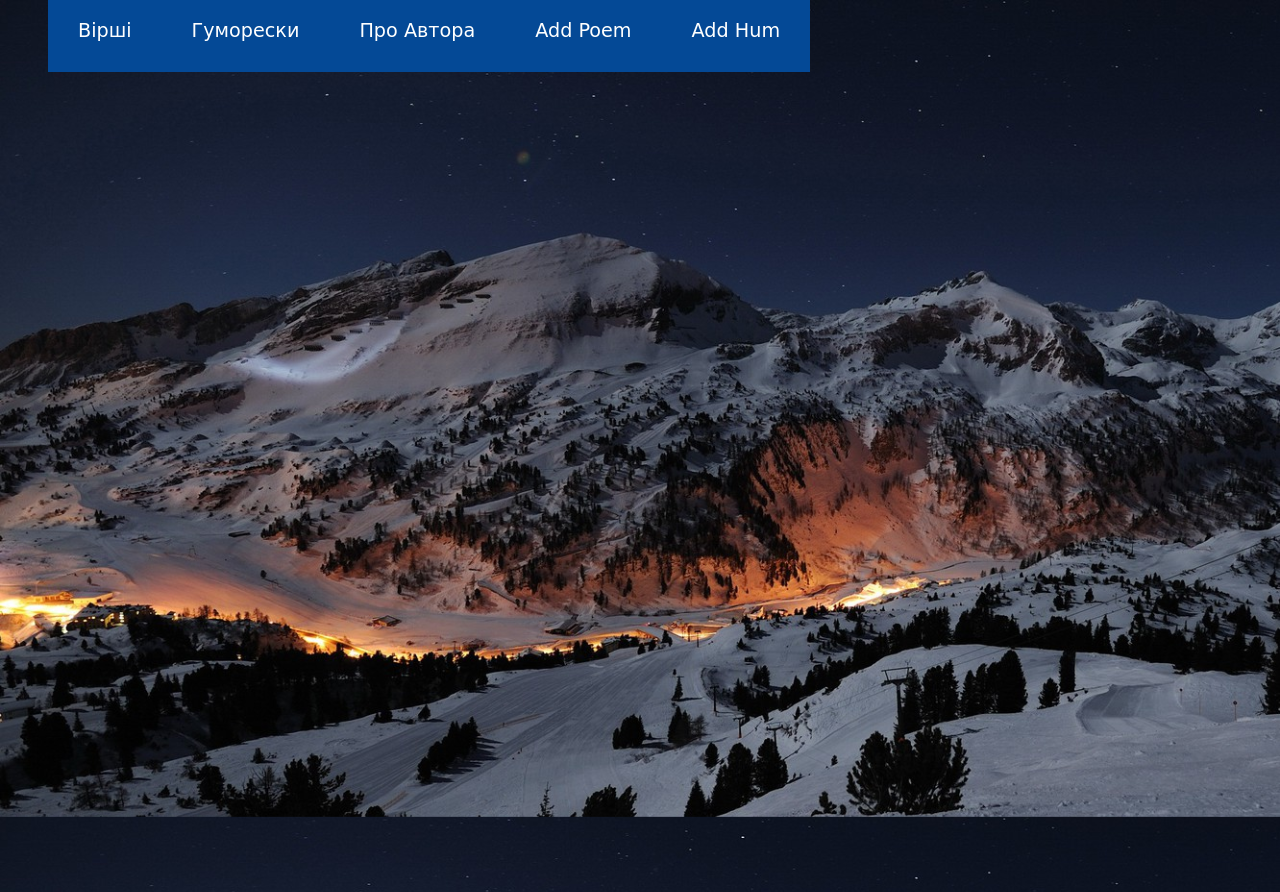
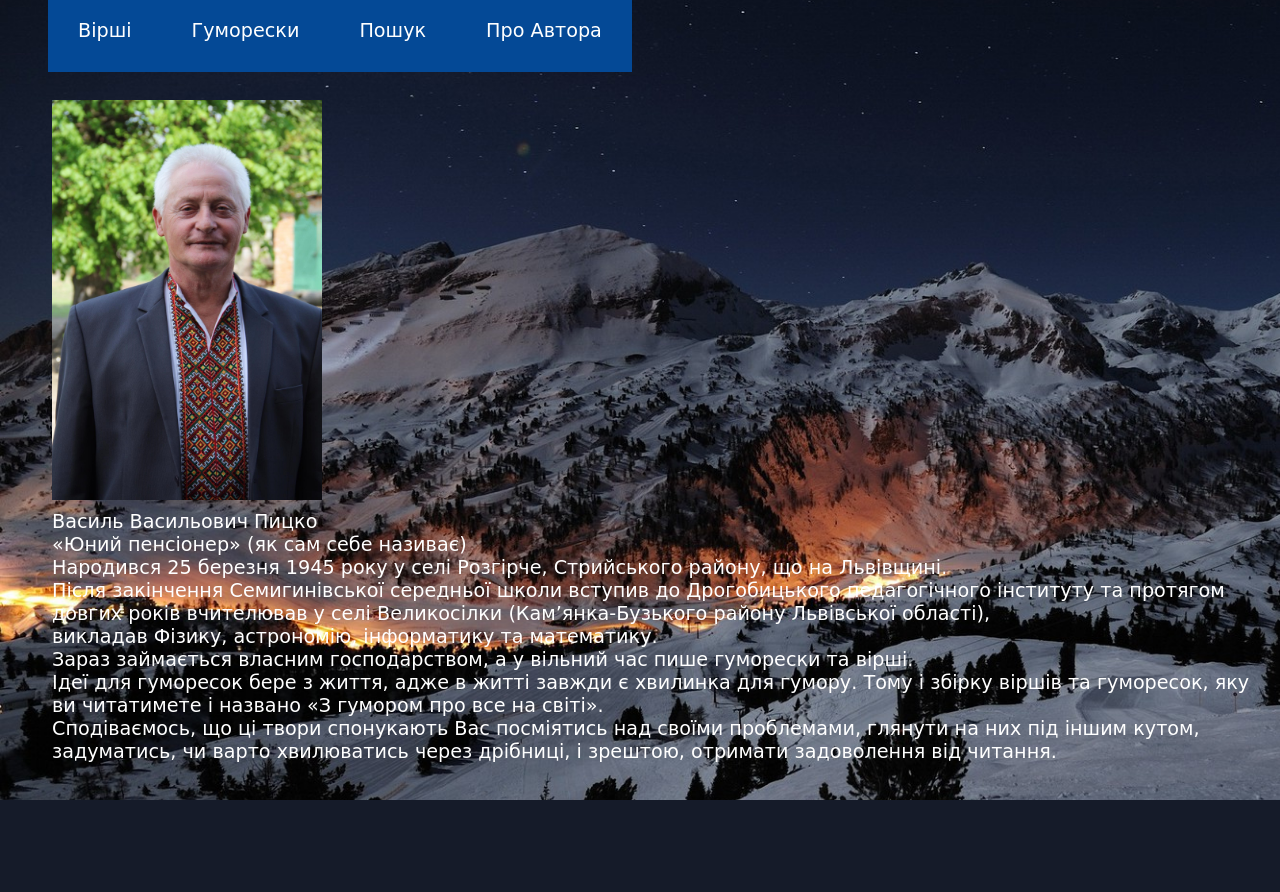
Before and after one commit to SLDem/z-humorom-pro-vse-na-sviti, a Flask app: page / in a window 1280 px wide. After the commit the page ends 800 px from the top, so only its background shows below. Run offline with Flask 2, Linux system fonts and the light colour scheme; some libraries are stand-ins or nearby versions.

Commit message:
Fixed pagination, filled the database with poems and humoresques, added data to the 'about' page and added a search tab

```diff
--- a/app/routes.py
+++ b/app/routes.py
@@ -1,13 +1,13 @@
 from flask import redirect, render_template, url_for, request
 from app import app, db
-from app.forms import PoemForm, HumoresqueForm
+from app.forms import PoemForm, HumoresqueForm, SearchForm
 from app.models import Poem, Humoresque
 
 
 @app.route('/')
 @app.route('/about')
 def about():
-    return render_template('about.html', title='Про Автора')
+    return render_template('about.html', title='З Гумором Про Все На Світі')
 
 
 @app.route('/poems/<int:page_num>')
@@ -22,6 +22,17 @@ def humoresques(hum_page_num):
     return render_template('humoresques.html', title='Гуморески',  humoresques=humoresques)
 
 
+@app.route('/search', methods=['GET', 'POST'])
+def search():
+    form = SearchForm()
+    if form.validate_on_submit():
+        poems = Poem.query.filter(Poem.title.like('%' + form.search_field.data + '%'))
+        humoresques = Humoresque.query.filter(Humoresque.title.like('%' + form.search_field.data + '%'))
+        return render_template('search.html', poems=poems, humoresques=humoresques, form=form, title='Пошук')
+    return render_template('search.html', form=form, title='Пошук')
+
+
+# adding and deleting content
 @app.route('/add_poem', methods=['POST', 'GET'])
 def add_poem():
     form = PoemForm()
@@ -42,3 +53,19 @@ def add_humoresque():
         db.session.commit()
         return redirect(url_for('add_humoresque'))
     return render_template('add_humoresque.html', title="Add humoresque", form=form)
+
+
+@app.route('/delete_poem/<int:poem_id>')
+def del_poem(poem_id):
+    poem = Poem.query.filter_by(id=poem_id).first_or_404()
+    db.session.delete(poem)
+    db.session.commit()
+    return redirect(url_for('about'))
+
+
+@app.route('/delete_hum/<int:hum_id>')
+def del_hum(hum_id):
+    hum = Humoresque.query.filter_by(id=hum_id).first_or_404()
+    db.session.delete(hum)
+    db.session.commit()
+    return redirect(url_for('about'))
--- a/app/static/styles.css
+++ b/app/static/styles.css
@@ -2,14 +2,13 @@
 #page-container{position: relative; min-height: 100%; height: auto !important; padding-top: 100px;}
 
 
-#navbar{display: flex; justify-content: space-between; align-items: center; font-size: 1.2rem; margin-bottom: 100px;}
+#navbar{position: fixed; display: flex; justify-content: space-between; align-items: center; font-size: 1.2rem; margin-bottom: 100px;}
 
 
 #poem-container {width: 440px; border: 1px solid white; color: white; margin-left: 65rem; margin-top: -5.7rem; border-radius: 5px;}
 #title{
-    width: 100%; height: 40px;background:
-    url('/static/title_bg.jpg') no-repeat center center fixed;
-    width: 100%;
+    width: 100%; height: 40px;
+    background: url('/static/title_bg.jpg') no-repeat center center fixed;
     -webkit-background-size: cover;
     -moz-background-size: cover;
     -o-background-size: cover;
@@ -19,7 +18,7 @@
     color: #353535;
     }
 #text{
-    background: url('/static/poem_bg.jpg') no-repeat center center fixed;
+    background: url('/static/poem_bg.jpg') no-repeat center center;
     width: 100%;
     -webkit-background-size: cover;
     -moz-background-size: cover;
@@ -28,6 +27,20 @@
     font-family: 'Lobster Two', cursive ;
     font-size: 1rem;
     color: #212121;
+    }
+
+#about_author_photo{
+    border-radius 5px 5px 5px 0;
+    margin-left: 44px;
+    margin-top: 1rem;
+    }
+
+#about_author_text{
+    color: white;
+    font-family: 'Lobster Two', cursive;
+    font-size: 1.2rem;
+    margin-top: 10px;
+    margin-left: 44px;
     }
 
 
--- a/app/templates/about.html
+++ b/app/templates/about.html
@@ -1,4 +1,24 @@
 {% extends "base.html" %}
 {% block app_content %}
-<p></p>
+<div id="about_author_photo">
+    <img src="static/VVphoto.jpg" height="400px" width="270px">
+</div>
+<div id="about_author_text" style="position: absolute;">
+    Василь Васильович Пицко<br>
+    «Юний пенсіонер» (як сам себе називає)<br>
+    Народився 25 березня 1945 року у селі Розгірче, Стрийського району, що на Львівщині.<br>
+    Після закінчення Семигинівської середньої школи вступив до Дрогобицького педагогічного інституту та протягом довгих
+    років вчителював у селі Великосілки (Кам’янка-Бузького району Львівської області), <br>
+    викладав Фізику, астрономію, інформатику та математику.<br>
+    Зараз займається власним господарством, а у вільний час пише гуморески та вірші.<br>
+    Ідеї для гуморесок бере з життя, адже в житті завжди є хвилинка для гумору. Тому і збірку віршів та гуморесок, яку<br>
+    ви читатимете і названо «З гумором про все на світі».<br>
+    Сподіваємось, що ці твори спонукають Вас посміятись над своїми проблемами, глянути на них під іншим кутом,<br>
+    задуматись, чи варто хвилюватись через дрібниці, і зрештою, отримати задоволення від читання.<br>
+    <br>
+    <br>
+    <br>
+    Знайшли помилку? Дайте знати! (slavko.dem@gmail.com)
+</div>
+
 {% endblock %}
--- a/app/templates/base.html
+++ b/app/templates/base.html
@@ -14,9 +14,10 @@
                         <ul class="nav-links">
                             <li><a href="{{ url_for('poems', page_num=1) }}">Вірші</a></li>
                             <li><a href="{{ url_for('humoresques', hum_page_num=1) }}">Гуморески</a></li>
+                            <li><a href="{{ url_for('search') }}">Пошук</a></li>
                             <li><a href="{{ url_for('about') }}">Про Автора</a></li>
-                            <li><a href="{{ url_for('add_poem') }}">Add Poem</a></li>
-                            <li><a href="{{ url_for('add_humoresque') }}">Add Hum</a></li>
+                            <!-- <li><a href="{{ url_for('add_poem') }}">Add Poem</a></li> -->
+                            <!-- <li><a href="{{ url_for('add_humoresque') }}">Add Hum</a></li> -->
                         </ul>
                     </nav>
                 </div>
```
Also changed, not shown: app/__init__.py (+7 -0 lines), app/forms.py (+6 -1 lines), app/templates/humoresques.html (+6 -2 lines), app/templates/poems.html (+6 -2 lines), app/templates/search.html (added, +24 -0 lines), app/app.db, app/static/VVphoto.jpg (added).
